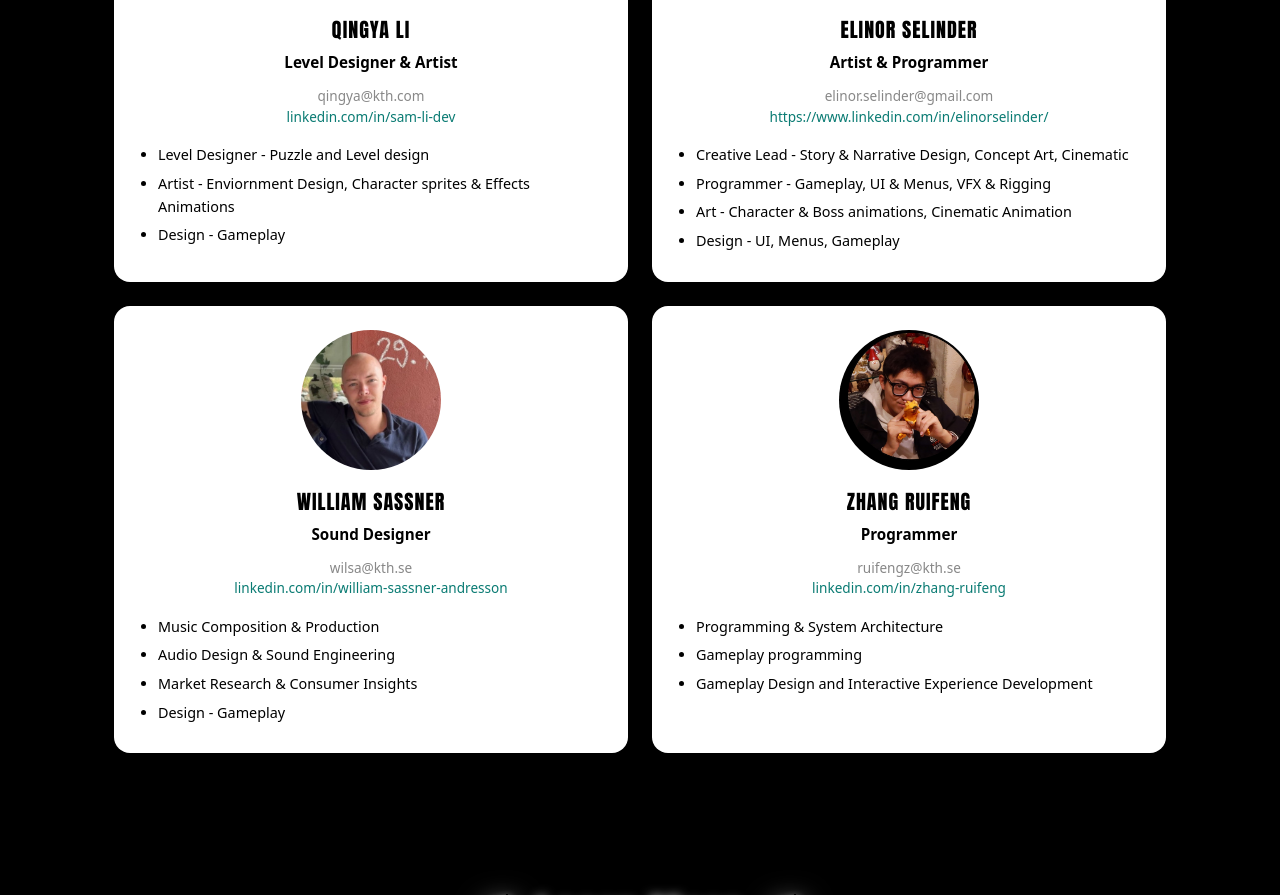
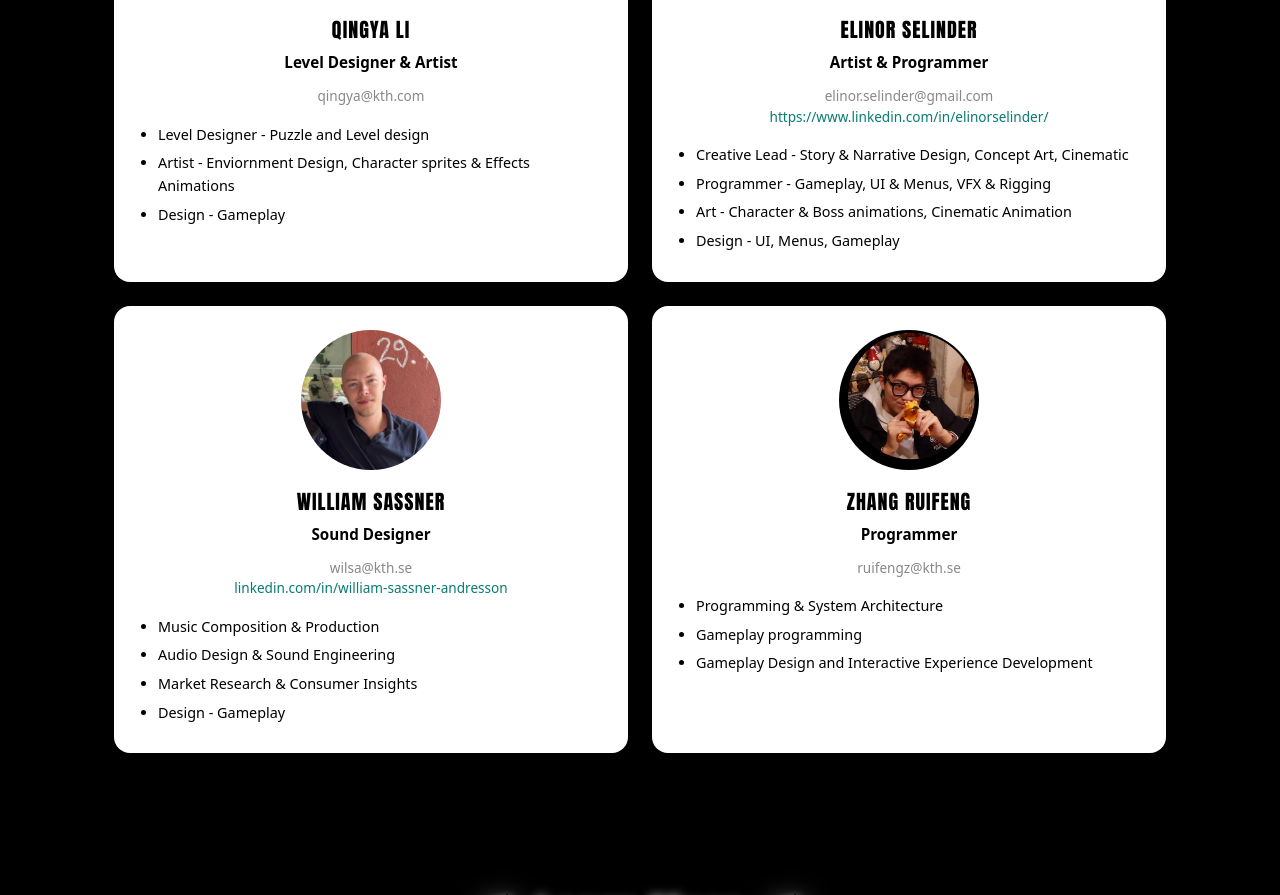
Before and after one commit to ElinorSel/MiMoWeb, a React (Vite) app: page /home in a window 1280 px wide. Shown: the part 6410-7305 px from the top of the page. Built offline with nearby package versions, Linux system fonts and the light colour scheme; a web font is replaced by a local one.

Commit message:
remove unused linked in

```diff
--- a/src/data/content.js
+++ b/src/data/content.js
@@ -39,8 +39,6 @@ export const teamMembers = [
     name: 'Qingya Li',
     role: 'Level Designer & Artist',
     email: 'qingya@kth.com',
-    linkedIn: 'https://linkedin.com/in/sam-li-dev',
-    linkedInLabel: 'linkedin.com/in/sam-li-dev',
     portrait: '/images/team_member_2.png',
     bullets: [
       'Level Designer - Puzzle and Level design',
@@ -80,8 +78,6 @@ export const teamMembers = [
     name: 'ZHANG RUIFENG',
     role: 'Programmer',
     email: 'ruifengz@kth.se',
-    linkedIn: 'https://linkedin.com/in/zhang-ruifeng',
-    linkedInLabel: 'linkedin.com/in/zhang-ruifeng',
     portrait: '/images/team_member_1.png',
     bullets: [
       'Programming & System Architecture',
```
